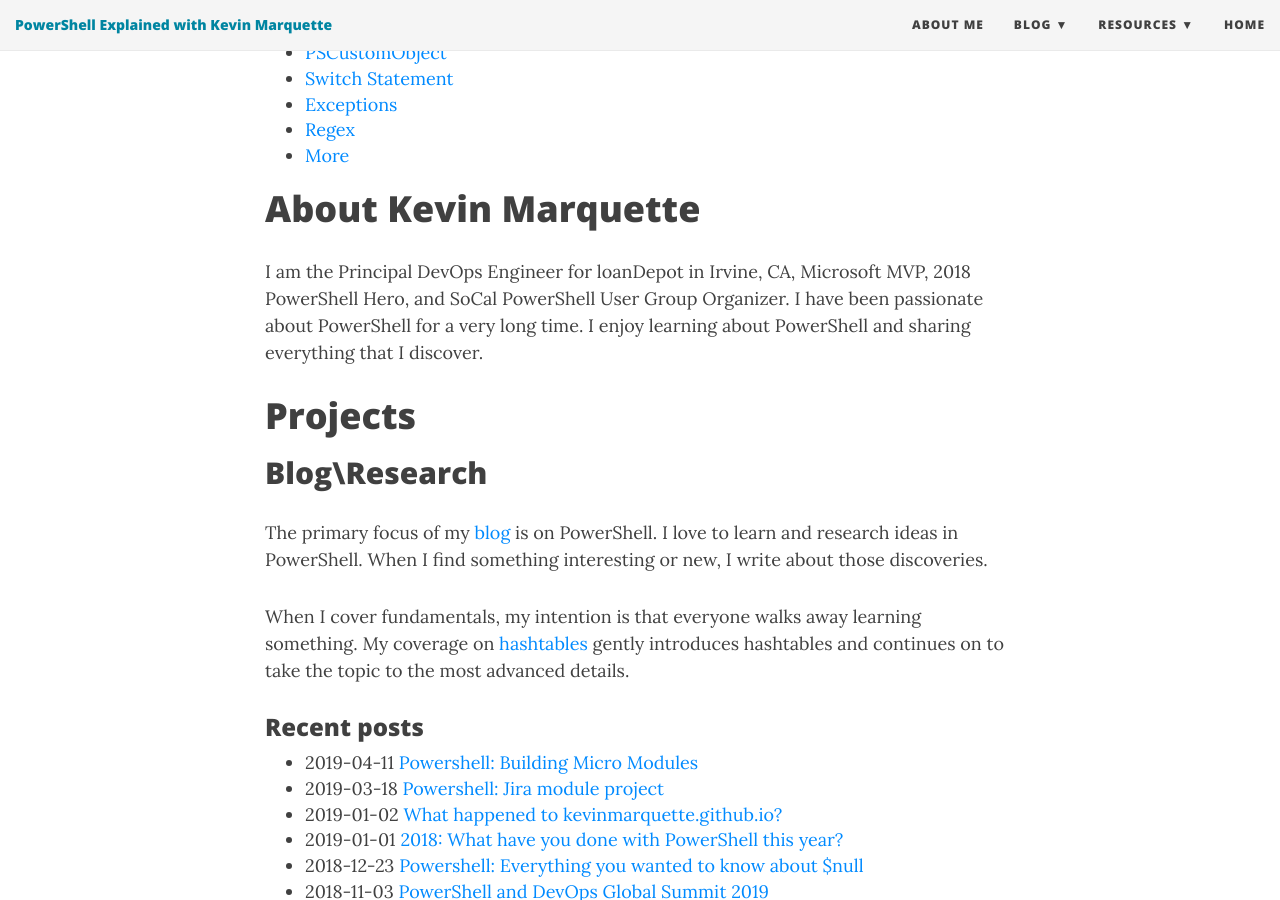
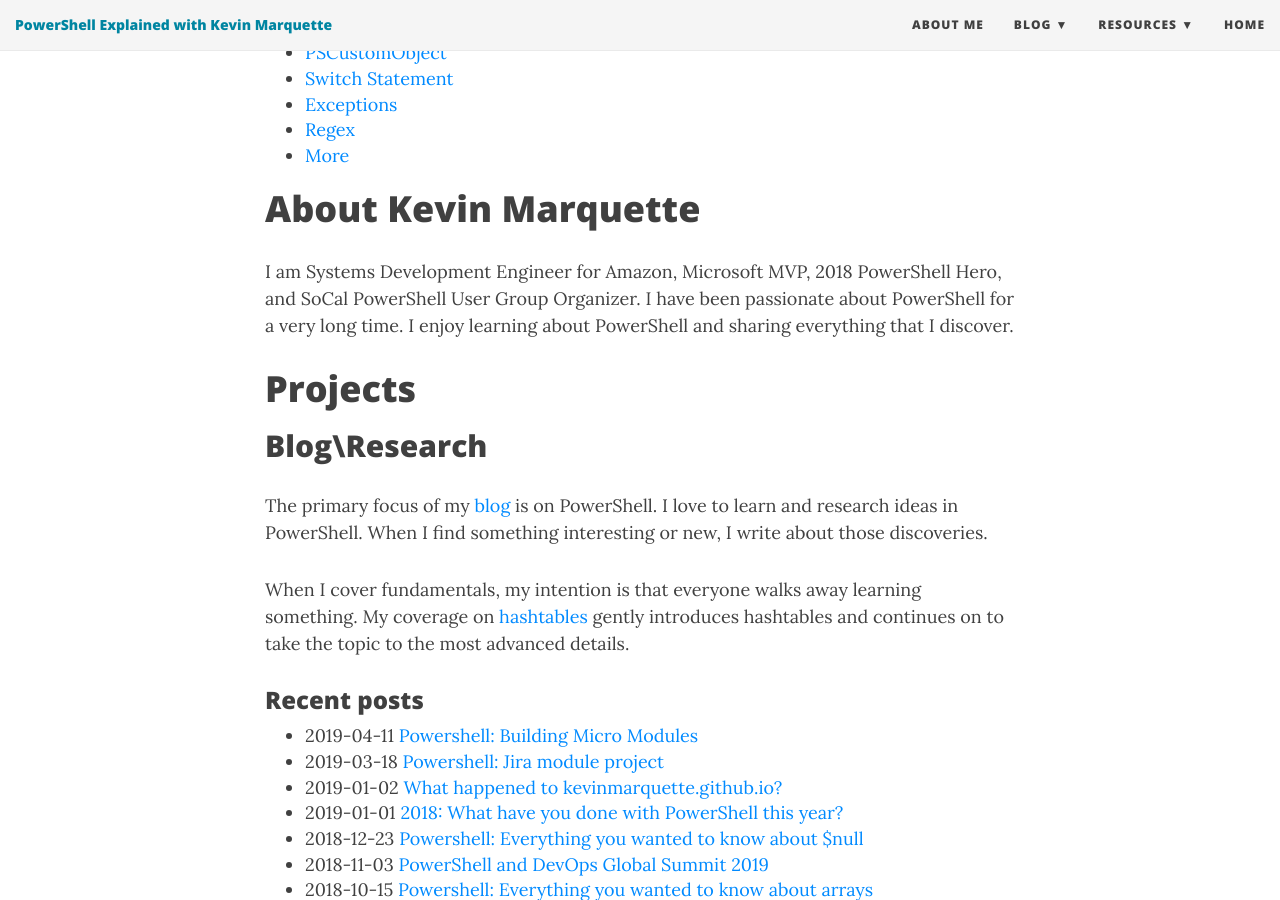
Before and after one commit to KevinMarquette/kevinmarquette.github.io, a Jekyll site: the page built from index.md, in a window 1280 px wide and 900 px high, scrolled down 412 px. Built offline with Jekyll 4.4.1, drawn with Linux system fonts in a browser that asks for light colours; nearby versions of some CDN libraries.

Commit message:
update index with job title

```diff
--- a/index.md
+++ b/index.md
@@ -19,7 +19,7 @@
 
 # About Kevin Marquette
 
-I am the Principal DevOps Engineer for loanDepot in Irvine, CA, Microsoft MVP, 2018 PowerShell Hero, and SoCal PowerShell User Group Organizer. I have been passionate about PowerShell for a very long time. I enjoy learning about PowerShell and sharing everything that I discover.
+I am Systems Development Engineer for Amazon, Microsoft MVP, 2018 PowerShell Hero, and SoCal PowerShell User Group Organizer. I have been passionate about PowerShell for a very long time. I enjoy learning about PowerShell and sharing everything that I discover.
 
 # Projects
 
```
